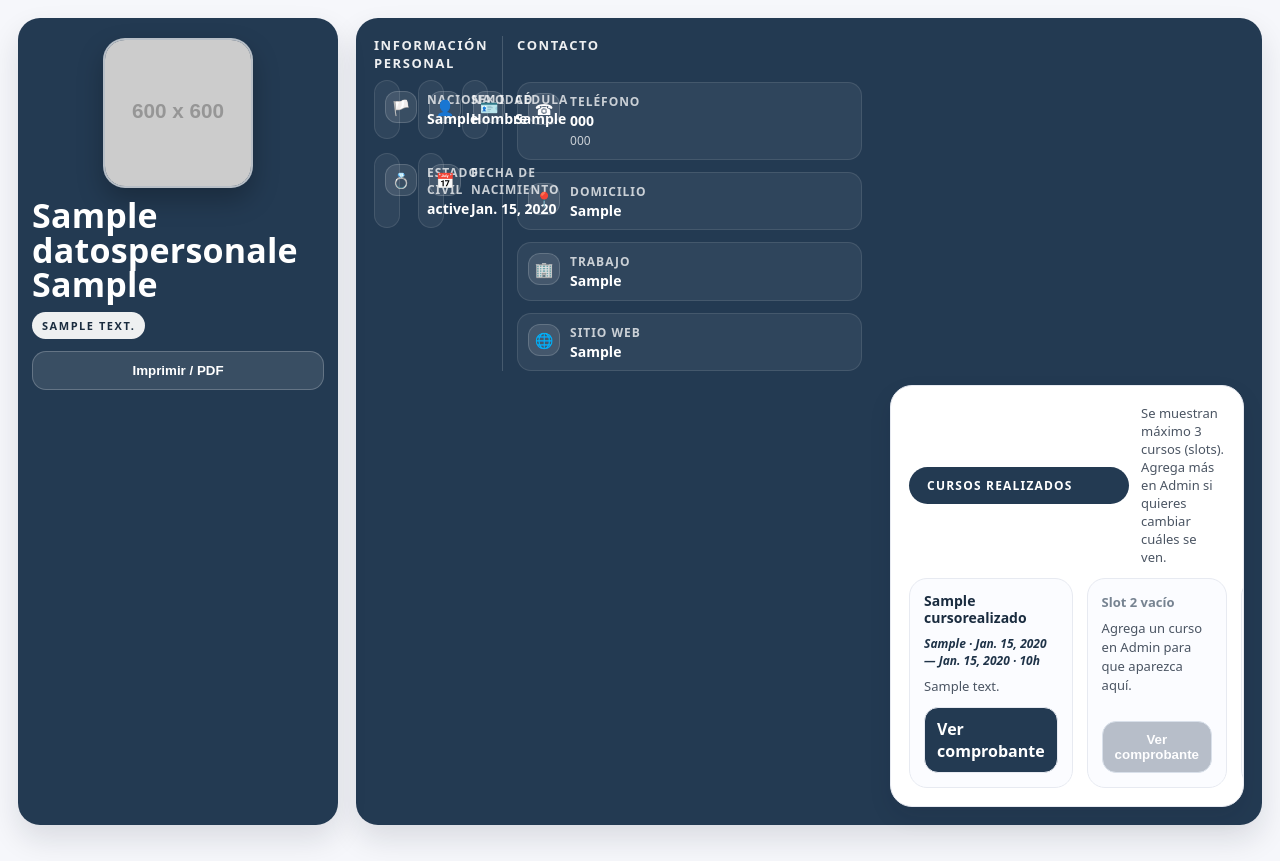
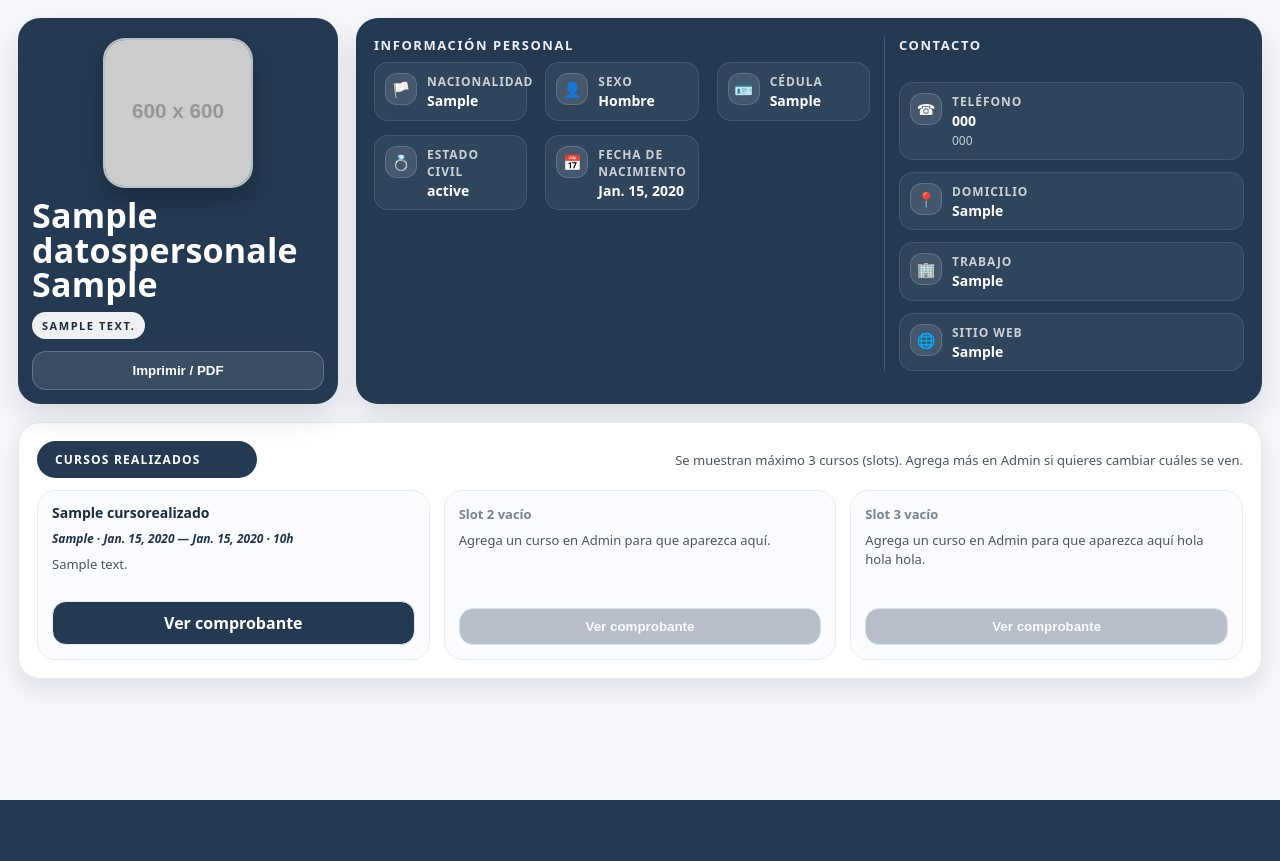
Before and after one commit to ANTHOX12/Proyectobasededatos, a Django app: page / in a window 1280 px wide. After the commit the page ends 800 px from the top, so only its background shows below. Run offline with Django 5.2, Linux system fonts and the light colour scheme; tables that the repository leaves empty hold one stand-in row (values such as "Sample post"); grey boxes labelled with a size stand in for pictures from a placeholder-image service; some libraries are stand-ins or nearby versions.

Commit message:
cambiosdecontac321

```diff
--- a/tasks/templates/home.html
+++ b/tasks/templates/home.html
@@ -540,6 +540,14 @@
   margin-top: 2px;
 }
 
+/* Evita que el grid “aplasté” contenido y se monte */
+.panel > *{ min-width: 0; }
+.fact, .cfact{ min-width: 0; }
+.fvalue, .cvalue{ word-break: break-word; }
+
+/* Opcional: si quieres que contacto se vea más “tarjeta” */
+.contact-facts{ margin-top: 8px; }
+
   </style>
 </head>
 
@@ -577,7 +585,8 @@
 
     <!-- Panel grande -->
 <div class="panel">
-        <div>
+  <!-- COLUMNA IZQUIERDA: INFORMACIÓN PERSONAL -->
+  <div class="p-left">
     <h2>Información personal</h2>
 
     <div class="facts">
@@ -621,9 +630,9 @@
         </div>
       </div>
     </div>
-
   </div>
 
+  <!-- COLUMNA DERECHA: CONTACTO -->
   <div class="info-col">
     <h2>Contacto</h2>
 
@@ -658,6 +667,7 @@
         <div>
           <div class="clabel">Sitio web</div>
           <div class="cvalue">{{ perfil.sitioweb|default:"-" }}</div>
+        </div>
       </div>
     </div>
   </div>
```
Lines whose indentation alone changed are shown as unchanged.
